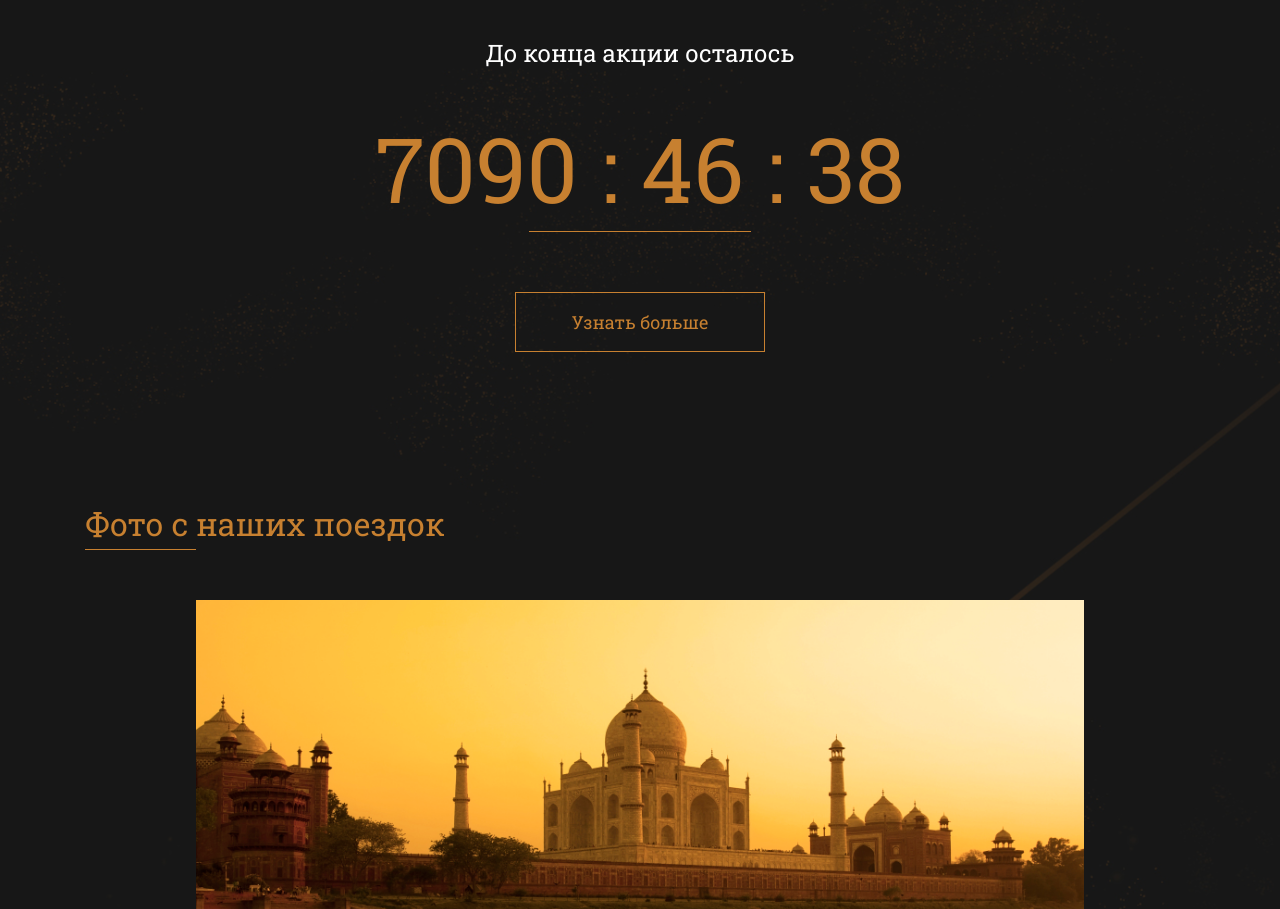
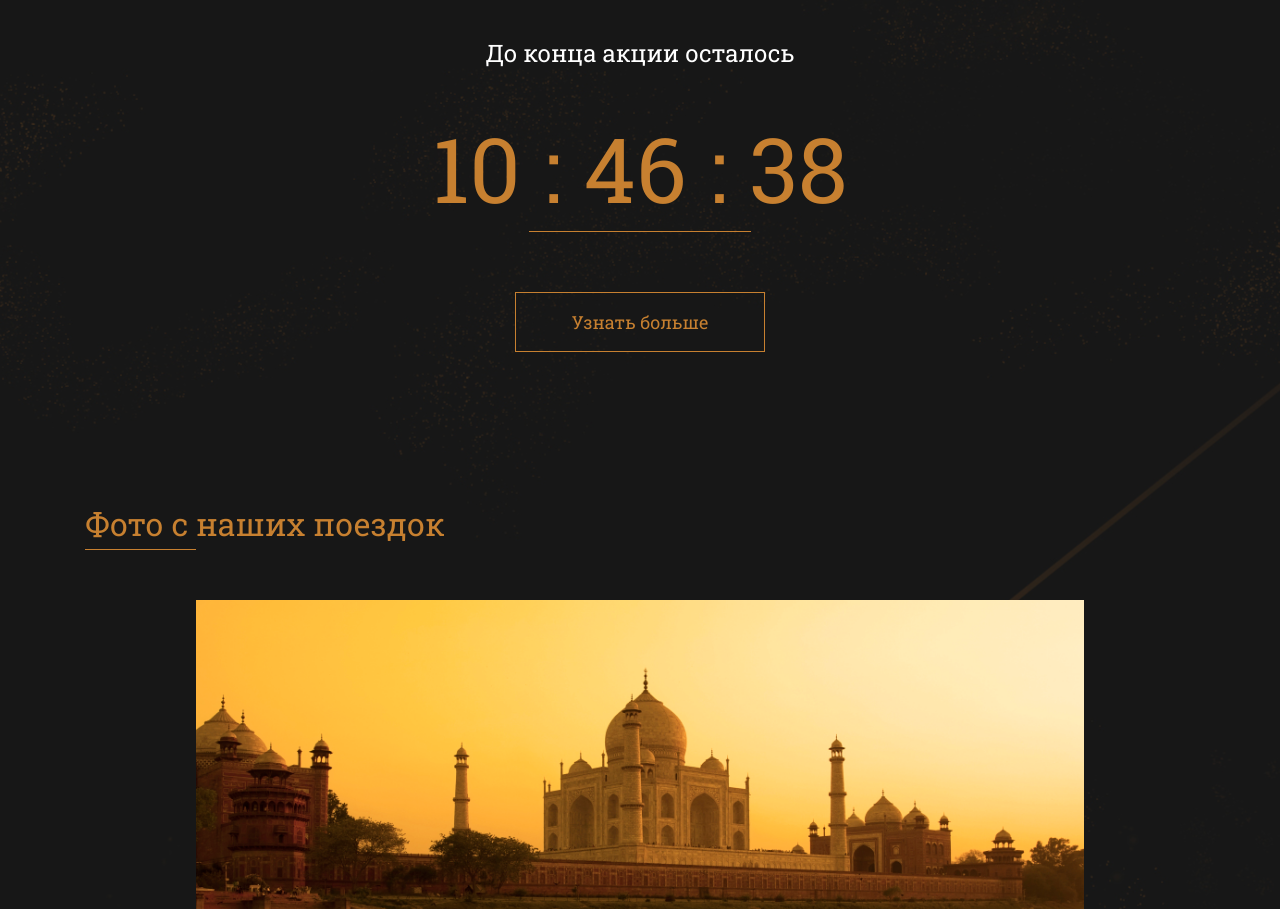
Before and after one commit to Toto111Ka/Simple-Scr-Yoga, a plain HTML site: page index.html in a window 1280 px wide. Shown: the part 1431-2340 px from the top of the page. Drawn offline with Linux system fonts and the light colour scheme.

Commit message:
Fix bugs
+ Days + Month

```diff
--- a/index.html
+++ b/index.html
@@ -105,6 +105,10 @@
 					До конца акции осталось
 				</div>
 				<div class="timer-numbers" id="timer">
+					<div>
+						<span class="month">0</span>
+						<span class="days">0</span>
+					</div>
 					<span class="hours">18</span>
 					<span>:</span>
 					<span class="minutes">20</span>
--- a/js/script.js
+++ b/js/script.js
@@ -39,16 +39,20 @@ window.addEventListener('DOMContentLoaded', function() {
 
     // Timer
 
-    let deadLine = '2020-10-21';
+    let deadLine = '2019-12-31';
 
     function getTimeRemaining (endtime) {
         let t = Date.parse(endtime) - Date.parse(new Date()),
         seconds = Math.floor((t/1000) % 60), //получение целых чисел вместо дробных
         minutes = Math.floor((t/1000/60) % 60),
-        hours = Math.floor((t/(1000*60*60)));
+        hours = Math.floor((t/(1000*60*60)) % 24),
+        days = Math.floor((t/(1000*3600*24)) % 30),
+        month = Math.floor(t/(1000*3600*24*30));
 
         return {
             'total' : t,
+            'month' : month,
+            'days'  : days,
             'hours' : hours,
             'minutes' : minutes,
             'seconds' : seconds
@@ -57,19 +61,28 @@ window.addEventListener('DOMContentLoaded', function() {
 
     function stClock(id, endtime) {
         let timer = document.getElementById(id),
+            month = timer.querySelector('.month'),
+            days = timer.querySelector('.days'),
             hours = timer.querySelector('.hours'),
             minutes = timer.querySelector('.minutes'),
-            seconds = timer.querySelector('.seconds');
+            seconds = timer.querySelector('.seconds'),
             timeInterval = setInterval(updateClock, 1000);
 
         function updateClock () {
             let t = getTimeRemaining(endtime);
-            hours.textContent = t.hours;
-            minutes.textContent = t.minutes;
-            seconds.textContent = t.seconds;
+            month.textContent = (t.month < 1) ? " ": t.month + "M";
+            days.textContent = (t.days < 1) ? " ": t.days + "D";
+            hours.textContent = (t.hours >= 10) ? t.hours : "0" + t.hours;
+            minutes.textContent = (t.minutes >= 10) ? t.minutes : "0" + t.minutes;
+            seconds.textContent = (t.seconds >= 10) ? t.seconds : "0" + t.seconds;
 
-            if (t.total <=0) {
+            if (t.total <= 0) {
                 clearInterval(timeInterval);
+                month.textContent = ' ';
+                days.textContent = ' ';
+                hours.textContent = '00';
+                minutes.textContent = '00';
+                seconds.textContent = '00';
             }
         }
     }
```
